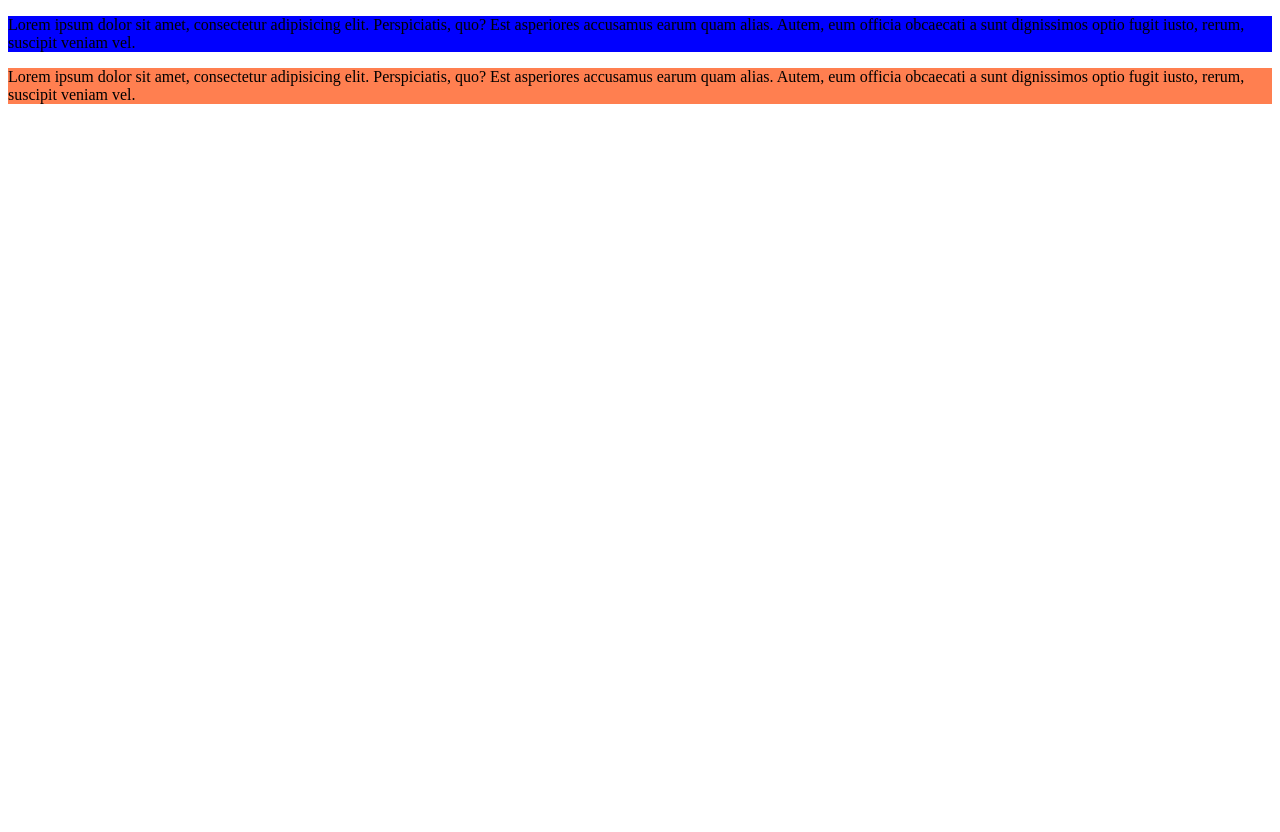
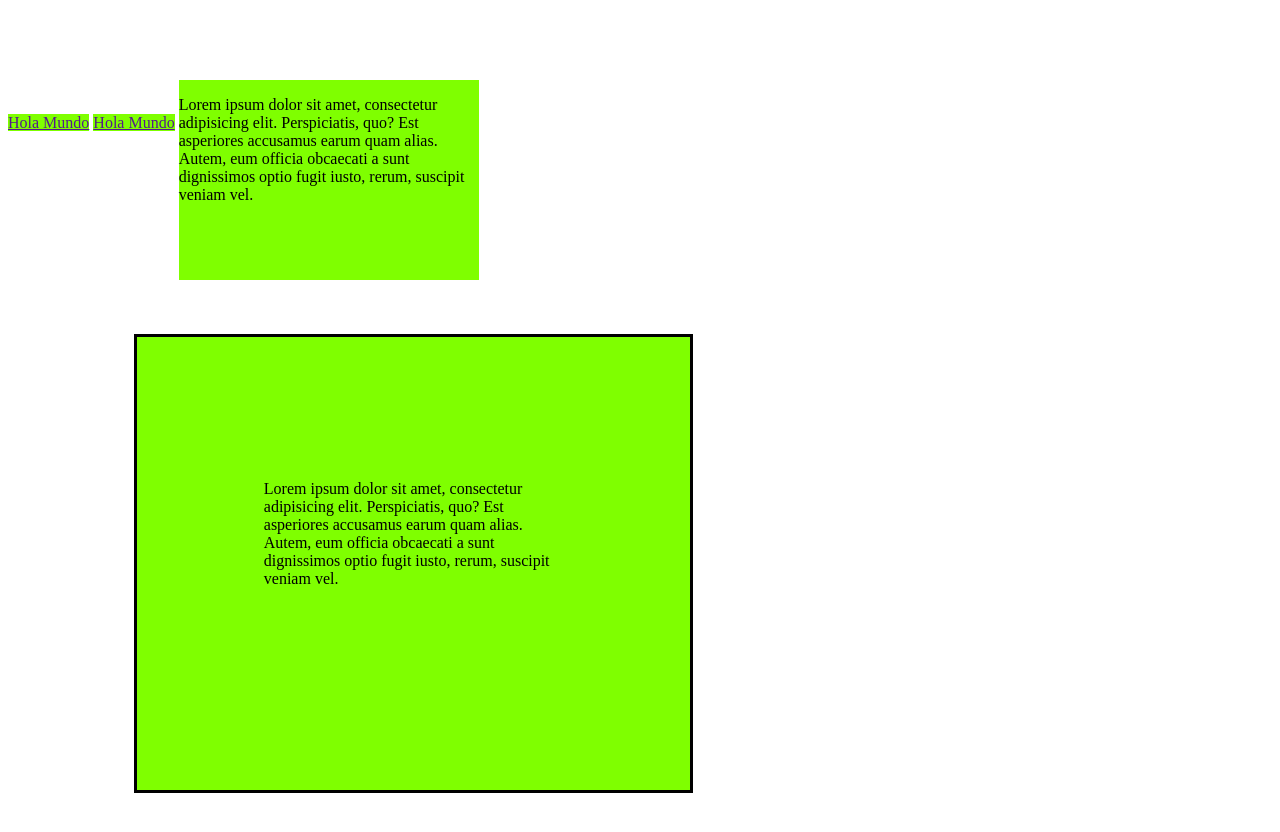
Before and after one commit to Carlos-Mancilla-develop/mi_portafolio, a plain HTML site: page muestraEstilos.html in a window 1280 px wide. Before the commit the page ends 800 px from the top, so only its background shows below. Drawn offline with Linux system fonts and the light colour scheme.

Commit message:
Se agrega archivo con estilos

```diff
--- a/assets/css/estilo.css
+++ b/assets/css/estilo.css
@@ -0,0 +1,43 @@
+div, a {
+    background-color: chartreuse;
+}
+
+div {
+    height: 200px;
+    width: 300px;
+    display: inline-block;
+    position: sticky;
+    top: 10%;
+}
+
+#division {
+    margin: 10%;
+    padding: 10%;
+    border-color: black;
+    border-style: solid;
+}
+
+
+/* Esto es lo anterior */
+/*
+* {
+    padding: 0;
+    margin: 0;
+}
+*/
+
+/*
+#division {
+    color: coral;
+    /* width: 600px; */
+/* }
+
+.contenedor {
+    background-color: blue;
+    /* width: 600px; */
+/* }
+
+div {
+    background-color: green;
+    /* width: 600px; */
+/* } */
--- a/muestraEstilos.html
+++ b/muestraEstilos.html
@@ -4,6 +4,8 @@
     <meta charset="UTF-8">
     <meta name="viewport" content="width=device-width, initial-scale=1.0">
     <title>Prueba de Estilos CSS</title>
+    <link rel="stylesheet" href="./assets/css/estilo.css">
+    <!--
     <style>
         /*
         * {
@@ -11,9 +13,9 @@
             margin: 0;
         }*/
 
-        div {
-            background-color: green;
-            /* width: 600px; */
+        #division {
+            color: coral;
+             /* width: 600px; */
         }
 
         .contenedor {
@@ -21,14 +23,17 @@
              /* width: 600px; */
         }
 
-        #division {
-            background-color: coral;
-             /* width: 600px; */
+        div {
+            background-color: green;
+            /* width: 600px; */
         }
 
     </style>
+    -->
 </head>
 <body>
+    <a href="">Hola Mundo</a>
+    <a href="">Hola Mundo</a>
     <div class="contenedor">
         <p> Lorem ipsum dolor sit amet, consectetur adipisicing elit. Perspiciatis, quo? Est asperiores accusamus earum quam alias. Autem, eum officia obcaecati a sunt dignissimos optio fugit iusto, rerum, suscipit veniam vel. </p>
     </div>
```
